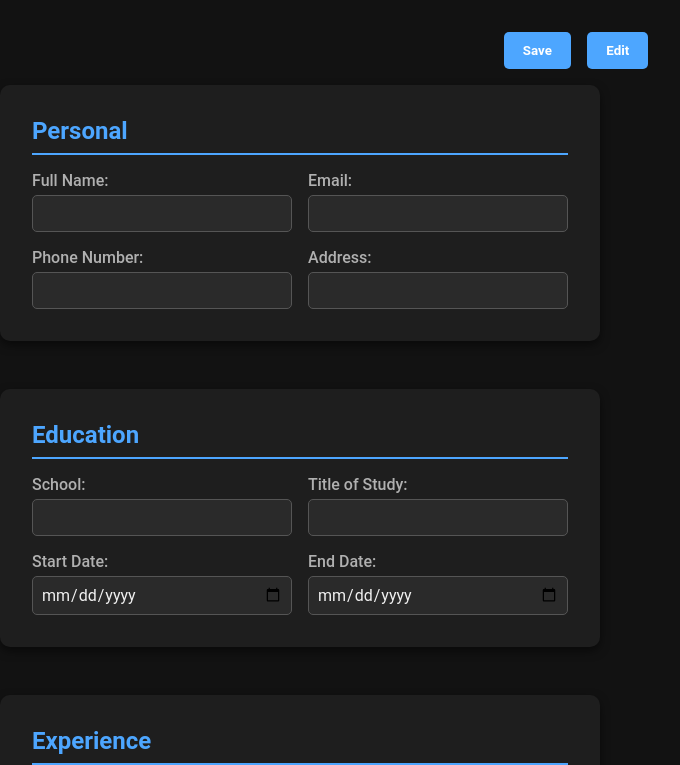
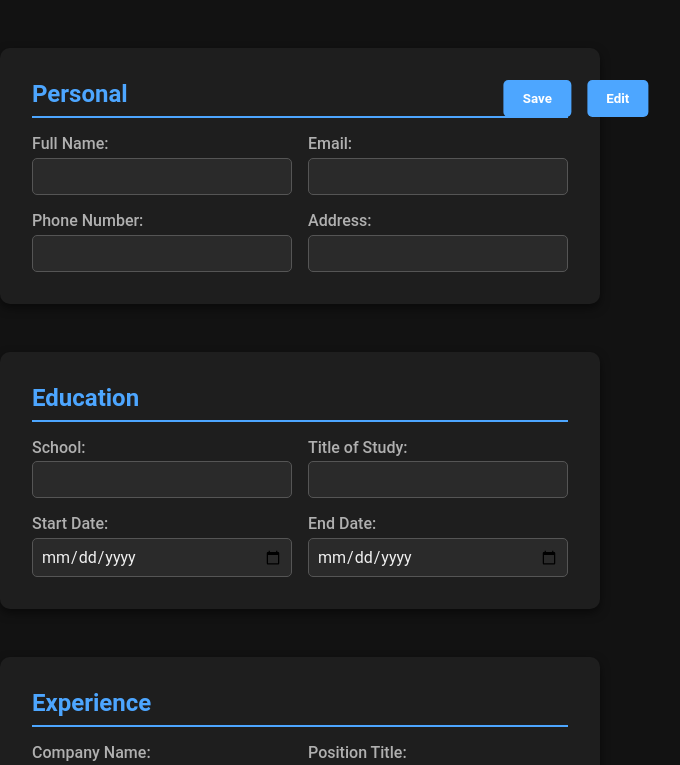
Before and after one commit to IrtazaAmjad0412/odin-cv-application, a React (Vite) app: page / in a window 1280 px wide. Shown: the top 765 px of the page, without its empty margins (64-744 px from the left). Built offline with nearby package versions, Linux system fonts and the light colour scheme.

Commit message:
Added component to display cv after submitting form

```diff
--- a/src/App.jsx
+++ b/src/App.jsx
@@ -1,29 +1,39 @@
 import { useState } from "react";
 import { CvInfoForm } from "./components/CvInfo/CvInfoForm";
 import { CvInfoFormBtns } from "./components/CvInfoFormBtns/CvInfoFormBtns";
+import { DisplayCv } from "./components/DisplayCv/DisplayCv";
 import { formDataFields, formSectionData, formDataButtons } from "./data/formData";
 import { capitalizeFirstLetter } from "./data/utils";
 
 function App() {
   const initialFormData = Object.fromEntries(
-    formDataFields.map((field) => [field.name, ""])
+    formDataFields.map(({ name }) => [name, ""])
   );
 
   const [formData, setFormData] = useState(initialFormData);
+  const [isSubmitted, setIsSubmitted] = useState(false);
+
+  const handleOnSubmit = (e) => {
+    e.preventDefault();
+    setIsSubmitted(true);
+  };
 
   return (
     <>
+      <form onSubmit={handleOnSubmit}>
         <CvInfoFormBtns buttons={formDataButtons} />
         {formSectionData.map((section) => (
           <div key={section} className="cv-section">
             <h2>{capitalizeFirstLetter(section)}</h2>
             <CvInfoForm
-            fields={formDataFields.filter((field) => field.form === section)}
+              fields={formDataFields.filter(({ form }) => form === section)}
               formData={formData}
               setFormData={setFormData}
             />
           </div>
         ))}
+      </form>
+      {isSubmitted && <DisplayCv formData={formData} />}
     </>
   );
 }
--- a/src/components/CvInfo/CvInfoForm.css
+++ b/src/components/CvInfo/CvInfoForm.css
@@ -69,8 +69,11 @@ body {
   display: flex;
   gap: 1rem;
   justify-content: center;
-  position: sticky;
-  top: 2rem;
+  position: fixed;
+  top: 10%;
+  right: 50%;
+  transform: translateY(-50%);
+  transform: translateX(50%);
   z-index: 10;
 }
 
--- a/src/components/CvInfo/CvInfoForm.jsx
+++ b/src/components/CvInfo/CvInfoForm.jsx
@@ -1,19 +1,13 @@
 import "./CvInfoForm.css";
 
 export const CvInfoForm = ({ fields, formData, setFormData }) => {
-  const handleOnSubmit = (e) => {
-    e.preventDefault();
-    console.log(formData);
-    setFormData(formData);
-  };
-
   const handleOnChange = (e) => {
     const { name, value } = e.target;
     setFormData((prev) => ({ ...prev, [name]: value }));
   };
 
   return (
-    <form className="cv-info-form" onSubmit={handleOnSubmit}>
+    <div className="cv-info-form">
       {fields.map(({ name, label, type }) => (
         <div key={name} className="input-group">
           <label htmlFor={name}>{label}: </label>
@@ -35,6 +29,6 @@ export const CvInfoForm = ({ fields, formData, setFormData }) => {
           )}
         </div>
       ))}
-    </form>
+    </div>
   );
 };
--- /dev/null
+++ b/src/components/DisplayCv/DisplayCv.css
@@ -0,0 +1,37 @@
+.display-cv {
+  position: fixed;
+  top: 3rem;
+  right: 4rem;
+  width: 600px;
+  max-height: 90vh;
+  overflow-y: auto;
+  background-color: #1e1e1e;
+  padding: 2rem;
+  border-radius: 10px;
+  box-shadow: 0 4px 10px rgba(0, 0, 0, 0.5);
+  color: #f0f0f0;
+  font-family: Arial, sans-serif;
+}
+
+.display-cv h2 {
+  margin-bottom: 1rem;
+  color: #4da6ff;
+  border-bottom: 2px solid #4da6ff;
+  padding-bottom: 0.5rem;
+}
+
+.display-cv p {
+  margin: 0.5rem 0;
+}
+
+.display-cv .cv-section-display {
+  margin-bottom: 2rem;
+}
+
+.display-cv .cv-section-display strong {
+  color: #4da6ff;
+}
+
+.display-cv .cv-textarea {
+  white-space: pre-wrap;
+}
--- /dev/null
+++ b/src/components/DisplayCv/DisplayCv.jsx
@@ -0,0 +1,33 @@
+import { formDataFields, formSectionData } from "../../data/formData";
+import { capitalizeFirstLetter } from "../../data/utils";
+import "./DisplayCv.css";
+
+export const DisplayCv = ({ formData }) => {
+  return (
+    <div className="display-cv">
+      {formSectionData.map((section) => {
+        const fields = formDataFields.filter(({ form }) => form === section);
+        return (
+          <section key={section} className="cv-section-display">
+            <h2>{capitalizeFirstLetter(section)}</h2>
+            {fields.map(({ name, type, label }) => {
+              const value = formData[name];
+              if (type === "textarea") {
+                return (
+                  <p key={name} className="cv-textarea">
+                    <strong>{label}:</strong> {value}
+                  </p>
+                );
+              }
+              return (
+                <p key={name} className="cv-field">
+                  <strong>{label}:</strong> {value}
+                </p>
+              );
+            })}
+          </section>
+        );
+      })}
+    </div>
+  );
+};
```
Lines whose indentation alone changed are shown as unchanged.
